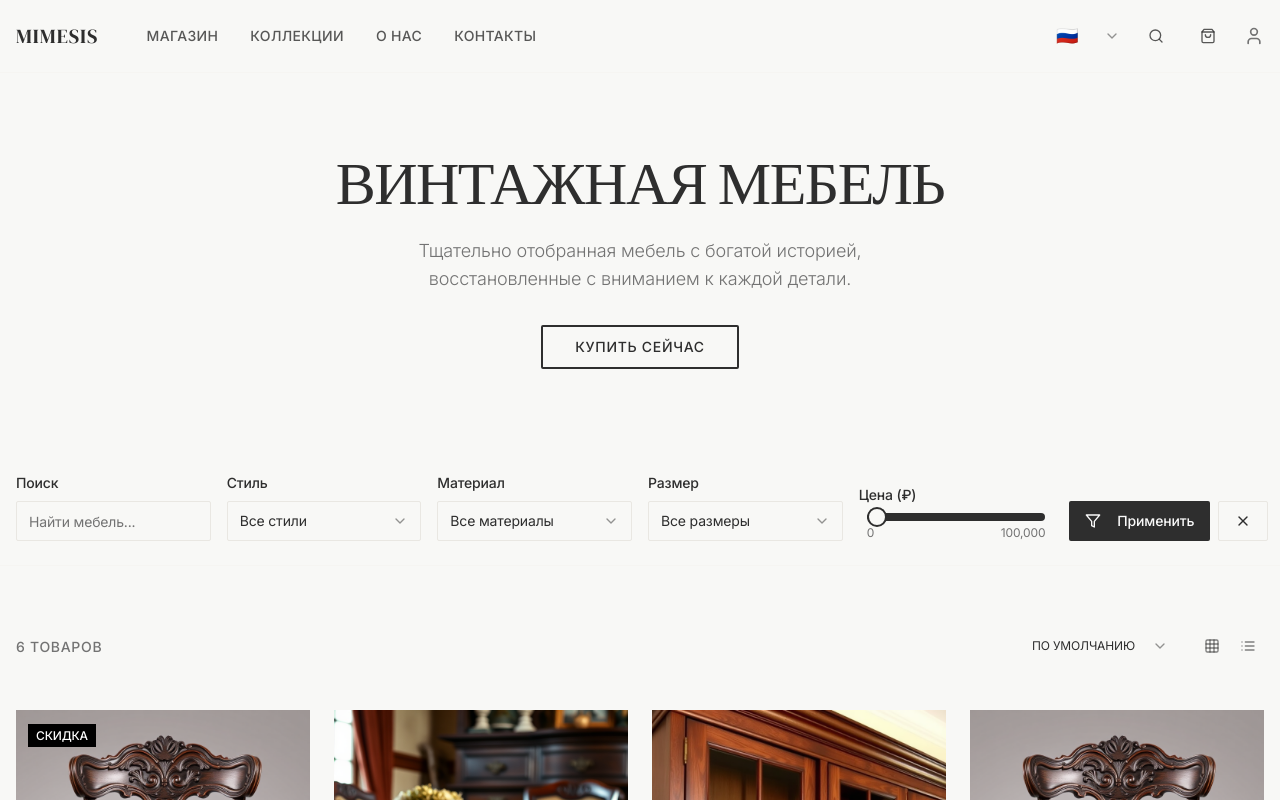
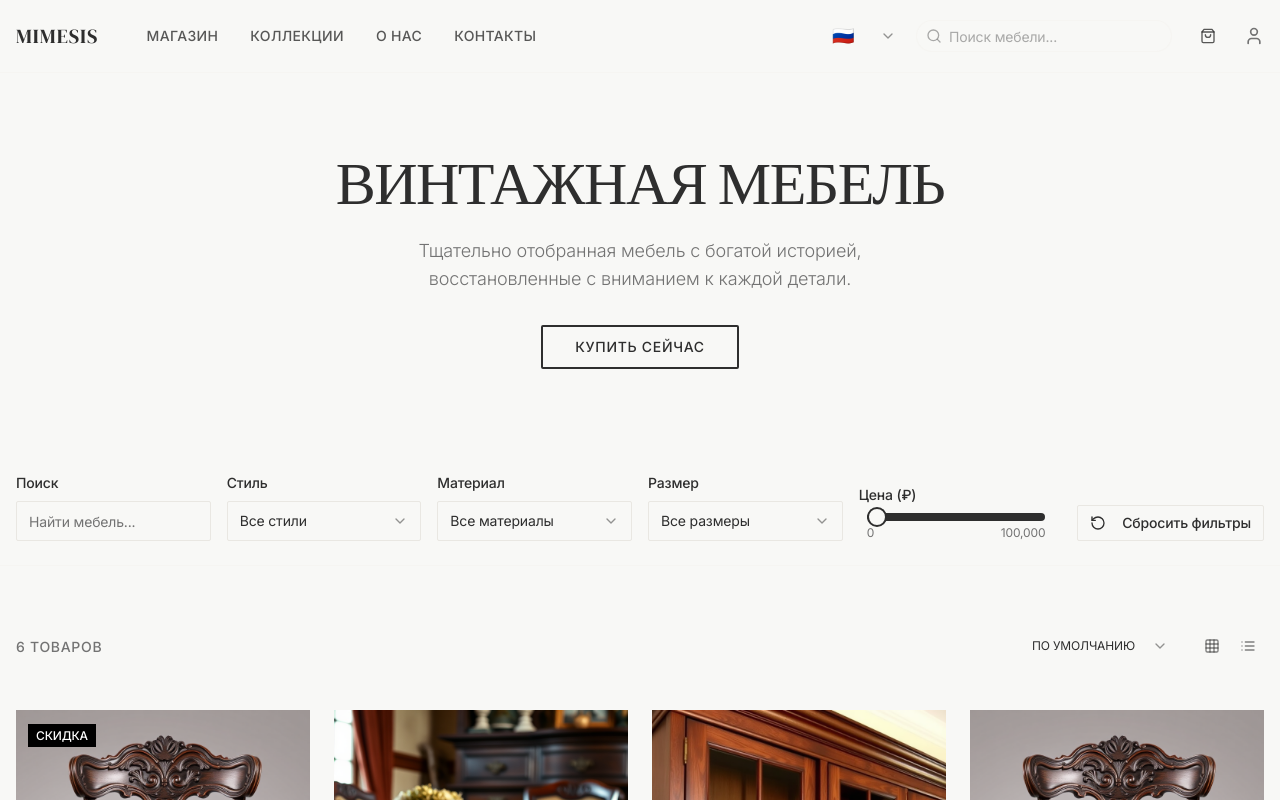
Before and after one commit to pr-poehali-dev/vintage-furniture-clone, a React (Vite) app: page / in a window 1280 px wide. Shown: the top 800 px of the page. Built offline with nearby package versions, Linux system fonts and the light colour scheme.

Commit message:
Добавить живой поиск товаров

```diff
--- a/src/pages/Index.tsx
+++ b/src/pages/Index.tsx
@@ -1,4 +1,4 @@
-import { useState } from "react";
+import { useState, useEffect, useRef } from "react";
 import { Button } from "@/components/ui/button";
 import {
   Card,
@@ -327,11 +327,34 @@ function Index() {
   const [selectedMaterial, setSelectedMaterial] = useState<string>("all");
   const [selectedSize, setSelectedSize] = useState<string>("all");
   const [searchTerm, setSearchTerm] = useState("");
+  const [searchSuggestions, setSearchSuggestions] = useState<Product[]>([]);
+  const [isSearchOpen, setIsSearchOpen] = useState(false);
   const [sortBy, setSortBy] = useState<string>("default");
   const [language, setLanguage] = useState<string>("ru");
   const [cart, setCart] = useState<CartItem[]>([]);
   const [isCartOpen, setIsCartOpen] = useState(false);
+
+  const searchRef = useRef<HTMLDivElement>(null);
   const [isOrderDialogOpen, setIsOrderDialogOpen] = useState(false);
+
+  // Закрытие поиска при клике вне компонента
+  useEffect(() => {
+    const handleClickOutside = (event: MouseEvent) => {
+      if (searchRef.current && !searchRef.current.contains(event.target as Node)) {
+        setIsSearchOpen(false);
+      }
+    };
+
+    document.addEventListener('mousedown', handleClickOutside);
+    return () => {
+      document.removeEventListener('mousedown', handleClickOutside);
+    };
+  }, []);
+
+  // Автоматическое применение фильтров при изменении любого параметра
+  useEffect(() => {
+    applyFilters();
+  }, [searchTerm, selectedStyle, selectedMaterial, selectedSize, priceRange, sortBy]);
 
   const t =
     translations[language as keyof typeof translations] || translations.ru;
@@ -353,6 +376,40 @@ function Index() {
     address: "",
     comment: "",
   });
+
+  // Функция поиска товаров в реальном времени
+  const searchProducts = (query: string) => {
+    if (!query.trim()) {
+      setSearchSuggestions([]);
+      setIsSearchOpen(false);
+      return;
+    }
+
+    const suggestions = products.filter(product =>
+      product.name.toLowerCase().includes(query.toLowerCase()) ||
+      product.description.toLowerCase().includes(query.toLowerCase()) ||
+      product.category.toLowerCase().includes(query.toLowerCase()) ||
+      product.style.toLowerCase().includes(query.toLowerCase()) ||
+      product.material.toLowerCase().includes(query.toLowerCase())
+    ).slice(0, 6); // Показываем максимум 6 результатов
+
+    setSearchSuggestions(suggestions);
+    setIsSearchOpen(suggestions.length > 0);
+  };
+
+  // Обработчик изменения поискового запроса
+  const handleSearchChange = (value: string) => {
+    setSearchTerm(value);
+    searchProducts(value);
+  };
+
+  // Выбор товара из поисковых подсказок
+  const handleSearchSelect = (product: Product) => {
+    setSearchTerm(product.name);
+    setIsSearchOpen(false);
+    setSearchSuggestions([]);
+    openProductDetails(product);
+  };
 
   const applyFilters = () => {
     let filtered = products.filter((product) => {
@@ -533,13 +590,72 @@ function Index() {
                   ))}
                 </SelectContent>
               </Select>
-              <Button
-                variant="ghost"
-                size="sm"
-                className="h-8 w-8 p-0 hover:bg-transparent"
-              >
-                <Icon name="Search" size={18} className="text-foreground/80" />
-              </Button>
+              {/* Smart Search with Autocomplete */}
+              <div className="relative" ref={searchRef}>
+                <div className="relative">
+                  <Input
+                    type="text"
+                    placeholder="Поиск мебели..."
+                    value={searchTerm}
+                    onChange={(e) => handleSearchChange(e.target.value)}
+                    onFocus={() => searchTerm && setIsSearchOpen(true)}
+                    className="w-64 h-8 pl-8 pr-4 border-border/20 rounded-full text-sm placeholder:text-muted-foreground/60"
+                  />
+                  <Icon
+                    name="Search"
+                    size={16}
+                    className="absolute left-2.5 top-2 text-muted-foreground/60"
+                  />
+                  {searchTerm && (
+                    <Button
+                      variant="ghost"
+                      size="sm"
+                      className="absolute right-1 top-0.5 h-6 w-6 p-0 hover:bg-muted/50"
+                      onClick={() => {
+                        setSearchTerm("");
+                        setSearchSuggestions([]);
+                        setIsSearchOpen(false);
+                      }}
+                    >
+                      <Icon name="X" size={12} />
+                    </Button>
+                  )}
+                </div>
+
+                {/* Search Suggestions Dropdown */}
+                {isSearchOpen && searchSuggestions.length > 0 && (
+                  <div className="absolute top-full mt-1 w-full bg-background border border-border/20 rounded-lg shadow-lg z-50 max-h-80 overflow-y-auto">
+                    <div className="p-2 text-xs text-muted-foreground border-b border-border/10">
+                      Найдено {searchSuggestions.length} товаров
+                    </div>
+                    {searchSuggestions.map((product) => (
+                      <div
+                        key={product.id}
+                        className="flex items-center space-x-3 p-3 hover:bg-muted/50 cursor-pointer border-b border-border/5 last:border-b-0"
+                        onClick={() => handleSearchSelect(product)}
+                      >
+                        <img
+                          src={product.image}
+                          alt={product.name}
+                          className="w-12 h-12 object-cover rounded-sm"
+                        />
+                        <div className="flex-1 min-w-0">
+                          <h4 className="text-sm font-medium text-foreground truncate">
+                            {product.name}
+                          </h4>
+                          <p className="text-xs text-muted-foreground truncate">
+                            {product.category} • {product.style}
+                          </p>
+                          <p className="text-sm font-semibold text-foreground mt-1">
+                            {product.price.toLocaleString()} ₽
+                          </p>
+                        </div>
+                        <Icon name="ArrowRight" size={14} className="text-muted-foreground" />
+                      </div>
+                    ))}
+                  </div>
+                )}
+              </div>
               <Sheet open={isCartOpen} onOpenChange={setIsCartOpen}>
                 <SheetTrigger asChild>
                   <Button
@@ -806,7 +922,7 @@ function Index() {
               <Input
                 placeholder="Найти мебель..."
                 value={searchTerm}
-                onChange={(e) => setSearchTerm(e.target.value)}
+                onChange={(e) => handleSearchChange(e.target.value)}
               />
             </div>
             <div>
@@ -874,13 +990,10 @@ function Index() {
                 </div>
               </div>
             </div>
-            <div className="flex space-x-2">
-              <Button onClick={applyFilters} className="flex-1">
-                <Icon name="Filter" size={16} className="mr-2" />
-                Применить
-              </Button>
-              <Button variant="outline" onClick={resetFilters}>
-                <Icon name="X" size={16} />
+            <div className="flex justify-end">
+              <Button variant="outline" onClick={resetFilters} size="sm">
+                <Icon name="RotateCcw" size={16} className="mr-2" />
+                Сбросить фильтры
               </Button>
             </div>
           </div>
@@ -901,7 +1014,6 @@ function Index() {
                 value={sortBy}
                 onValueChange={(value) => {
                   setSortBy(value);
-                  applyFilters();
                 }}
               >
                 <SelectTrigger className="w-40 h-8 text-xs border-none bg-transparent">
```
